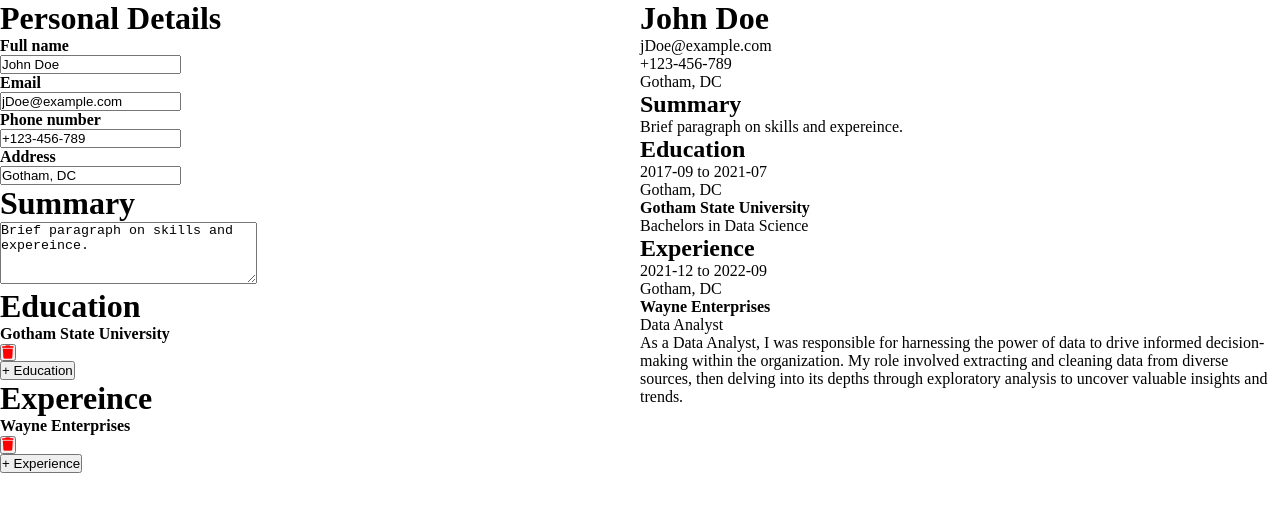
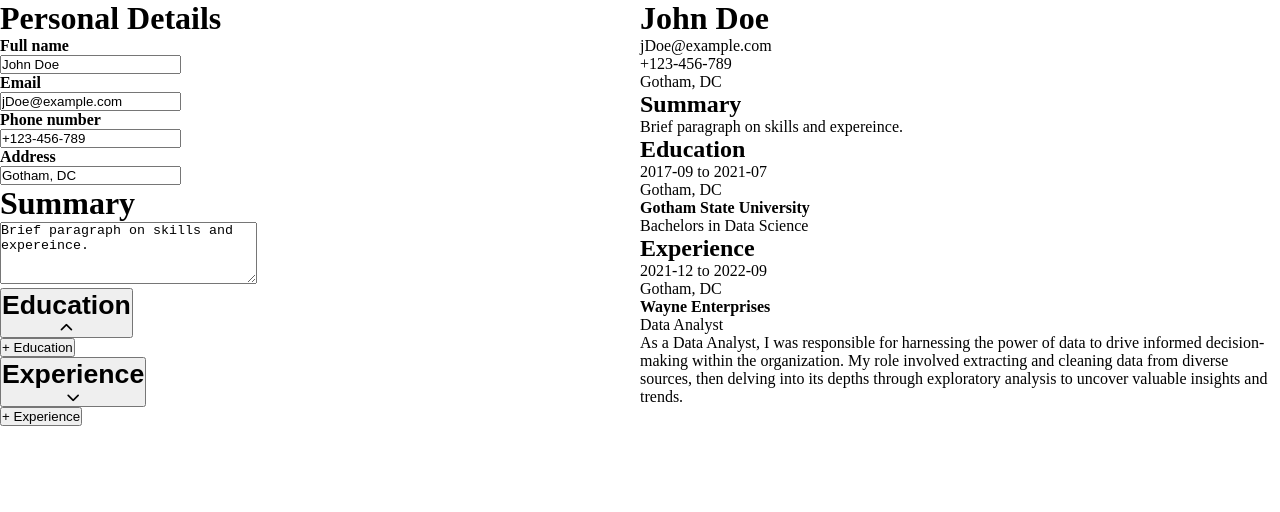
Before and after one commit to headlessNode/CV-application, a React (Vite) app: page / in a window 1280 px wide. Shown: the top 512 px of the page. Built offline with nearby package versions, Linux system fonts and the light colour scheme.

Commit message:
Add logic to hide/show edu and exp info - remove bugs

```diff
--- a/src/App.jsx
+++ b/src/App.jsx
@@ -170,6 +170,8 @@ function Experience({
     handleAddExperience,
     handleDeleteExperience,
 }) {
+    let expDeetsVisible = false
+
     function showForm(e) {
         const expContainer = e.target.parentElement.parentElement
         const expDeets = expContainer.querySelector('.experience-deets')
@@ -180,10 +182,29 @@ function Experience({
         form.style.display = 'block'
     }
 
+    function showExpDeets() {
+        const edDeets = document.querySelector('.experience-deets')
+        edDeets.style.display = 'block'
+        expDeetsVisible = true
+    }
+
+    function hideExpDeets() {
+        const edDeets = document.querySelector('.experience-deets')
+        edDeets.style.display = 'none'
+        expDeetsVisible = false
+    }
+
     return (
         <div className="experience">
-            <h1>Expereince</h1>
-            <div className="experience-deets">
+            <button
+                onClick={() =>
+                    expDeetsVisible ? hideExpDeets() : showExpDeets()
+                }
+            >
+                <h1>Experience</h1>
+                <i className="fa-solid fa-chevron-down"></i>
+            </button>
+            <div className="experience-deets" style={{ display: 'none' }}>
                 {experience.map((exp, idx) => (
                     <div className={exp.org} key={uuidv4()}>
                         <h4>{exp.org}</h4>
@@ -269,6 +290,8 @@ function EducationForm({ handleAddEducation }) {
 }
 
 function Education({ education, handleAddEducation, handleDelelteEducation }) {
+    let edDeetsVisible = false
+
     function showForm(e) {
         const eduContainer = e.target.parentElement.parentElement
         const eduDeets = eduContainer.querySelector('.education-deets')
@@ -279,10 +302,27 @@ function Education({ education, handleAddEducation, handleDelelteEducation }) {
         form.style.display = 'block'
     }
 
+    function showEdDeets() {
+        const edDeets = document.querySelector('.education-deets')
+        edDeets.style.display = 'block'
+        edDeetsVisible = true
+    }
+
+    function hideEdDeets() {
+        const edDeets = document.querySelector('.education-deets')
+        edDeets.style.display = 'none'
+        edDeetsVisible = false
+    }
+
     return (
         <div className="education">
-            <h1>Education</h1>
-            <div className="education-deets">
+            <button
+                onClick={() => (edDeetsVisible ? hideEdDeets() : showEdDeets())}
+            >
+                <h1>Education</h1>
+                <i className="fa-solid fa-chevron-up"></i>
+            </button>
+            <div className="education-deets" style={{ display: 'none' }}>
                 {education.map((edu, idx) => (
                     <div className={edu.school} key={uuidv4()}>
                         <h4>{edu.school}</h4>
```
